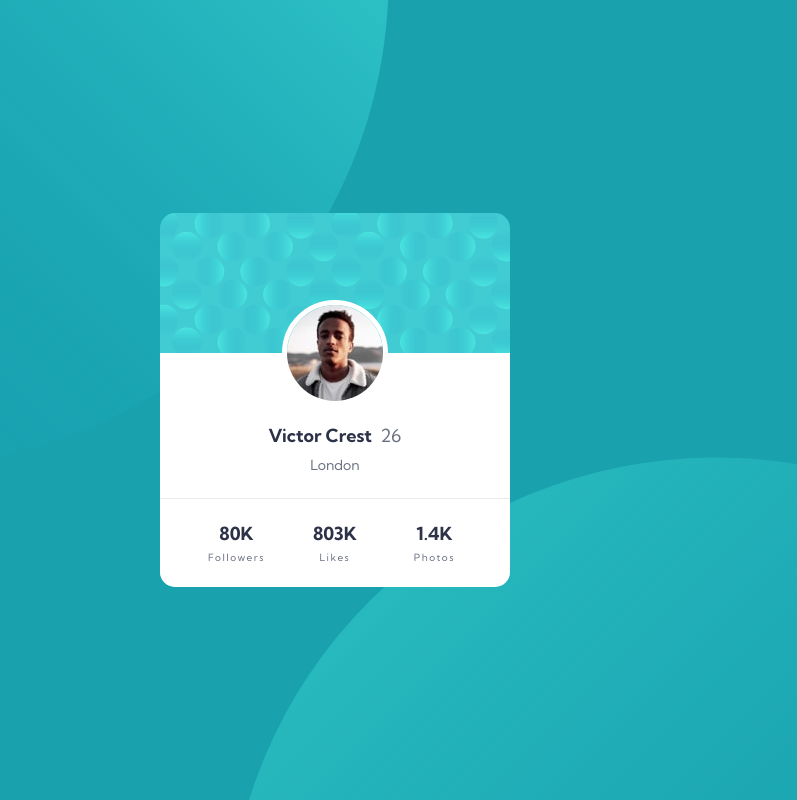
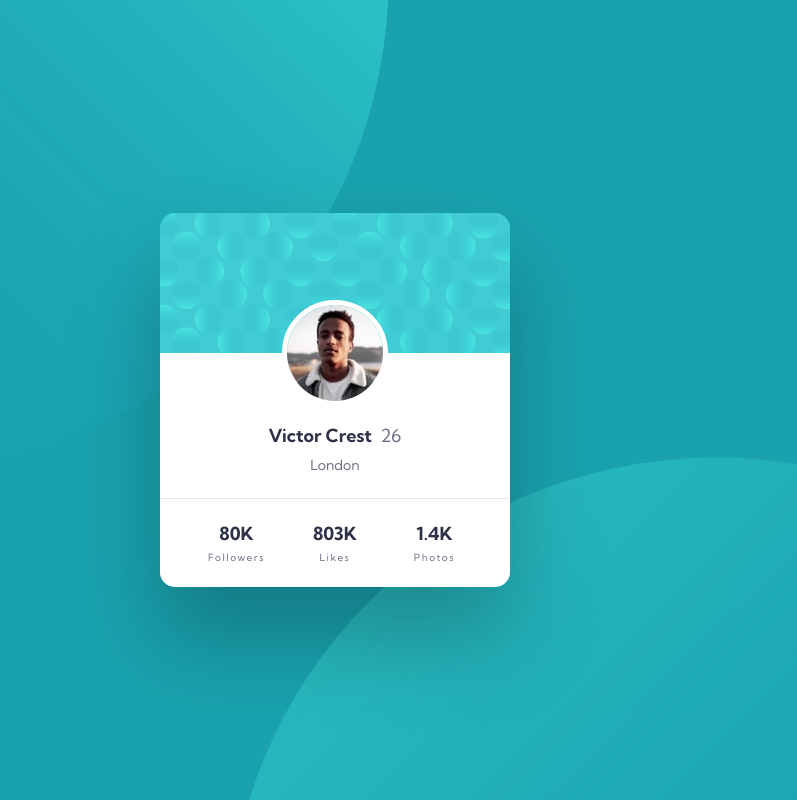
Before and after one commit to JesnerW/Profile-card-component, a plain HTML site: page index.html in a window 1280 px wide. Shown: the whole page, without its empty margins (305-1102 px from the left). Drawn offline with Linux system fonts and the light colour scheme.

Commit message:
update css

```diff
--- a/style.css
+++ b/style.css
@@ -43,6 +43,7 @@ main {
   border-radius: 15px;
   position: relative;
   overflow: hidden;
+  box-shadow: 0px 50px 90px 0px #00000040;
   .info {
     position: absolute;
     width: 100%;
```
